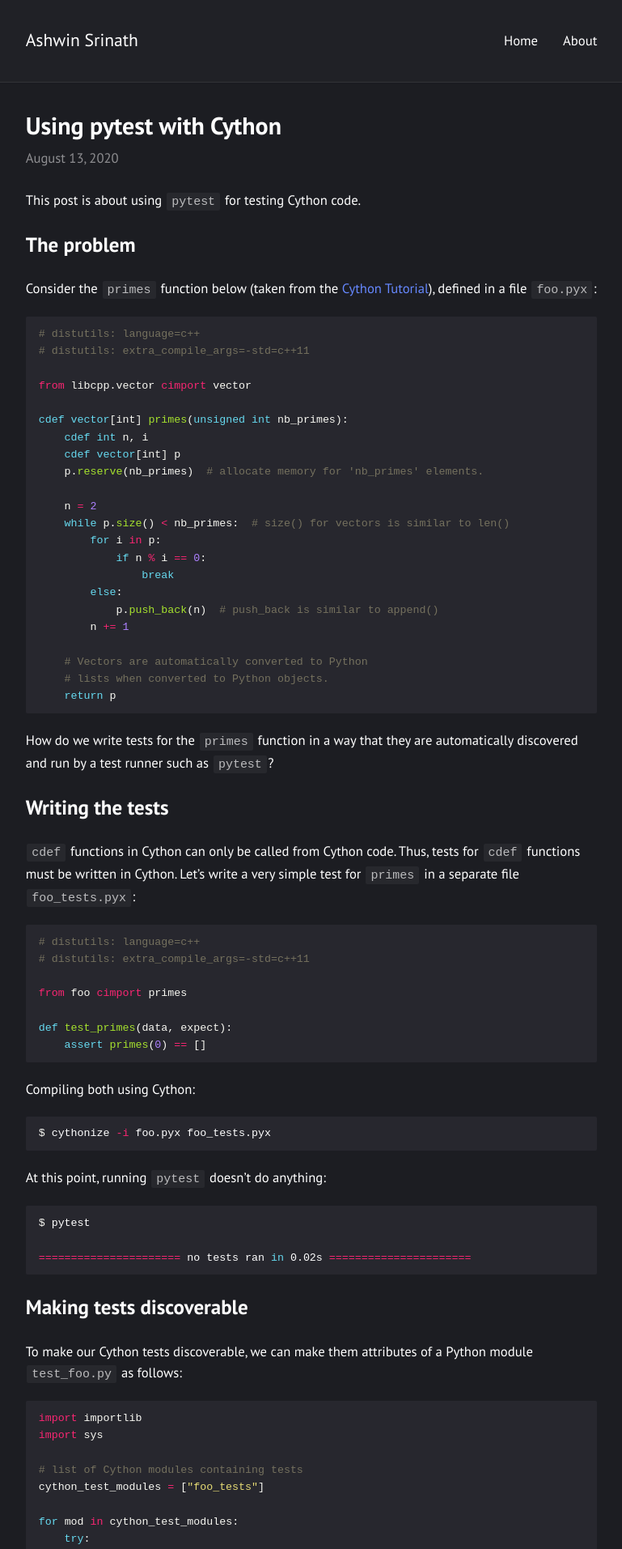
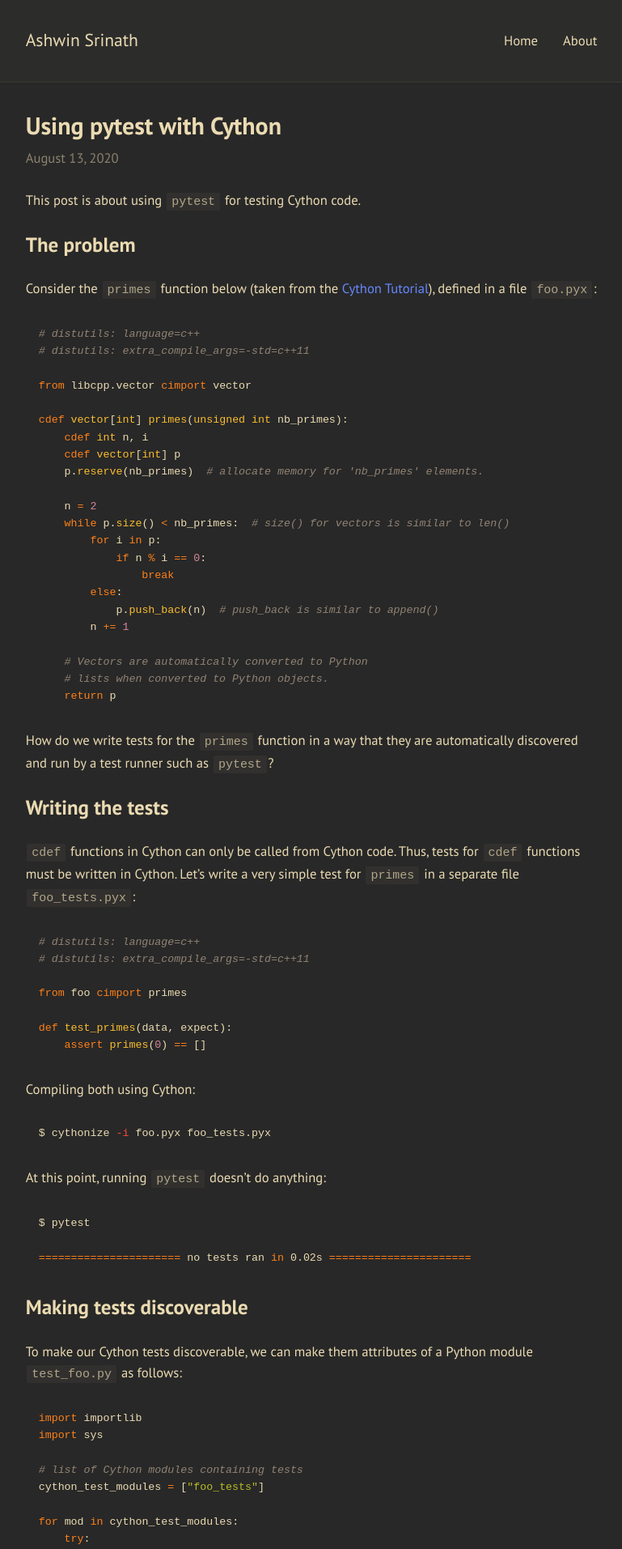
Before and after one commit to shwina/shwina.github.io, a Jekyll site: the page built from _posts/2020-08-13-cython-testing.md, in a window 1280 px wide. Shown: the top 1913 px of the page at 81% size, without its empty margins (255-1024 px from the left). Built offline with Jekyll 4.4.1, drawn with Linux system fonts in a browser that asks for light colours; some of the changed text lies outside the part shown.

Commit message:
Update CSS/colors

````diff
--- a/_posts/2020-08-13-cython-testing.md
+++ b/_posts/2020-08-13-cython-testing.md
@@ -116,7 +116,7 @@ foo_tests.pyx:19
 A function from a Cython module is not a "regular" Python function,
 and `pytest` refuses to collect it:
 
-```
+```python
 >>> import inspect
 >>> from foo_tests import test_primes
 >>> type(test_primes)
@@ -157,7 +157,7 @@ def test_primes(data, expect):
 True
 ```
 
-```
+```bash
 $ pytest
 ======================= test session starts =======================
 test_foo.py .
@@ -184,7 +184,7 @@ def test_primes(data, expect):
     assert primes(0) == []
 ```
 
-```
+```bash
 $ pytest
 ======================= test session starts =======================
 test_foo.py ....
--- a/_sass/highlight.sass
+++ b/_sass/highlight.sass
@@ -1,88 +1,193 @@
 // https://github.com/richleland/pygments-css/blob/master/monokai.css <http://unlicense.org>
 
 .highlight
-  pre
-    background: rgba(lighten($dark, 5%), 0.9)
-    color: white
+
+  background-color: #282828
+
+  .hll
+    background-color: #ffffcc
+
   .c
-    color: #a29f90
-  .err
-    color: #960050
-    background-color: #1e0010
+    color: #928374
+    font-style: italic
+    background-color: #282828
+
+  .err, .esc, .g
+    color: #ebdbb2
+    background-color: #282828
+
   .k
-    color: #66d9ef
-  .l
-    color: #ae81ff
-  .n
-    color: #f8f8f2
+    color: #fe8019
+    background-color: #282828
+
+  .l, .n
+    color: #ebdbb2
+    background-color: #282828
+
   .o
-    color: #f92672
-  .p
-    color: #f8f8f2
-  .cm, .cp, .c1, .cs
-    color: #75715e
+    color: #fe8019
+    background-color: #282828
+
+  .x, .p
+    color: #ebdbb2
+    background-color: #282828
+
+  .ch, .cm
+    color: #928374
+    font-style: italic
+    background-color: #282828
+
+  .cp
+    color: #8ec07c
+    background-color: #282828
+
+  .c1, .cs
+    color: #928374
+    font-style: italic
+    background-color: #282828
+
+  .gd
+    color: #282828
+    background-color: #fb4934
+
   .ge
-    font-style: italic
-  .gs
+    color: #83a598
+    text-decoration: underline
+    background-color: #282828
+
+  .gr
+    color: #ebdbb2
     font-weight: bold
-  .kc, .kd
-    color: #66d9ef
-  .kn
-    color: #f92672
-  .kp, .kr, .kt
-    color: #66d9ef
+    background-color: #fb4934
+
+  .gh
+    color: #b8bb26
+    font-weight: bold
+    background-color: #282828
+
+  .gi
+    color: #282828
+    background-color: #b8bb26
+
+  .go
+    color: #504945
+    background-color: #282828
+
+  .gp, .gs
+    color: #ebdbb2
+    background-color: #282828
+
+  .gu
+    color: #b8bb26
+    font-weight: bold
+    background-color: #282828
+
+  .gt
+    color: #ebdbb2
+    font-weight: bold
+    background-color: #fb4934
+
+  .kc, .kd, .kn, .kp, .kr
+    color: #fe8019
+    background-color: #282828
+
+  .kt
+    color: #fabd2f
+    background-color: #282828
+
   .ld
-    color: #e6db74
+    color: #ebdbb2
+    background-color: #282828
+
   .m
-    color: #ae81ff
+    color: #d3869b
+    background-color: #282828
+
   .s
-    color: #e6db74
+    color: #b8bb26
+    background-color: #282828
+
   .na
-    color: #a6e22e
+    color: #b8bb26
+    font-weight: bold
+    background-color: #282828
+
   .nb
-    color: #f8f8f2
+    color: #fabd2f
+    background-color: #282828
+
   .nc
-    color: #a6e22e
+    color: #ebdbb2
+    background-color: #282828
+
   .no
-    color: #66d9ef
+    color: #d3869b
+    background-color: #282828
+
   .nd
-    color: #a6e22e
+    color: #ebdbb2
+    background-color: #282828
+
   .ni
-    color: #f8f8f2
-  .ne, .nf
-    color: #a6e22e
-  .nl, .nn
-    color: #f8f8f2
-  .nx
-    color: #a6e22e
-  .py
-    color: #f8f8f2
+    color: #fabd2f
+    background-color: #282828
+
+  .ne
+    color: #fb4934
+    background-color: #282828
+
+  .nf
+    color: #fabd2f
+    background-color: #282828
+
+  .nl
+    color: #fb4934
+    background-color: #282828
+
+  .nn, .nx, .py
+    color: #ebdbb2
+    background-color: #282828
+
   .nt
-    color: #f92672
+    color: #fb4934
+    background-color: #282828
+
   .nv
-    color: #f8f8f2
+    color: #ebdbb2
+    background-color: #282828
+
   .ow
-    color: #f92672
+    color: #fe8019
+    background-color: #282828
+
   .w
-    color: #f8f8f2
-  .mf, .mh, .mi, .mo
-    color: #ae81ff
-  .sb, .sc, .sd, .s2
-    color: #e6db74
-  .se
-    color: #ae81ff
-  .sh, .si, .sx, .sr, .s1, .ss
-    color: #e6db74
-  .bp, .vc, .vg, .vi
-    color: #f8f8f2
+    color: #ebdbb2
+    background-color: #282828
+
+  .mb, .mf, .mh, .mi, .mo
+    color: #d3869b
+    background-color: #282828
+
+  .sb, .sc, .sd, .s2, .se, .sh, .si, .sx, .sr, .s1
+    color: #b8bb26
+    background-color: #282828
+
+  .ss
+    color: #83a598
+    background-color: #282828
+
+  .bp
+    color: #fabd2f
+    background-color: #282828
+
+  .vc, .vg, .vi
+    color: #ebdbb2
+    background-color: #282828
+
   .il
-    color: #ae81ff
-  .gu
-    color: #75715e
-  .gd
-    color: #f92672
-  .gi
-    color: #a6e22e
+    color: #d3869b
+    background-color: #282828
+
 
 .rouge-table
   &, th, td, tr, pre
--- a/_sass/index.sass
+++ b/_sass/index.sass
@@ -3,8 +3,8 @@ $font-weight: 400 !default
 $heading-weight: 600 !default
 $line-height: 1.6 !default
 $link-color: #68f !default
-$dark: #1c1d22 !default
-$light: #ffffff !default
+$dark: #282828 !default
+$light: #ebdbb2 !default
 
 @function reduce ($percent)
   @return rgba(mix($dark, $light), $percent / 100)
````
